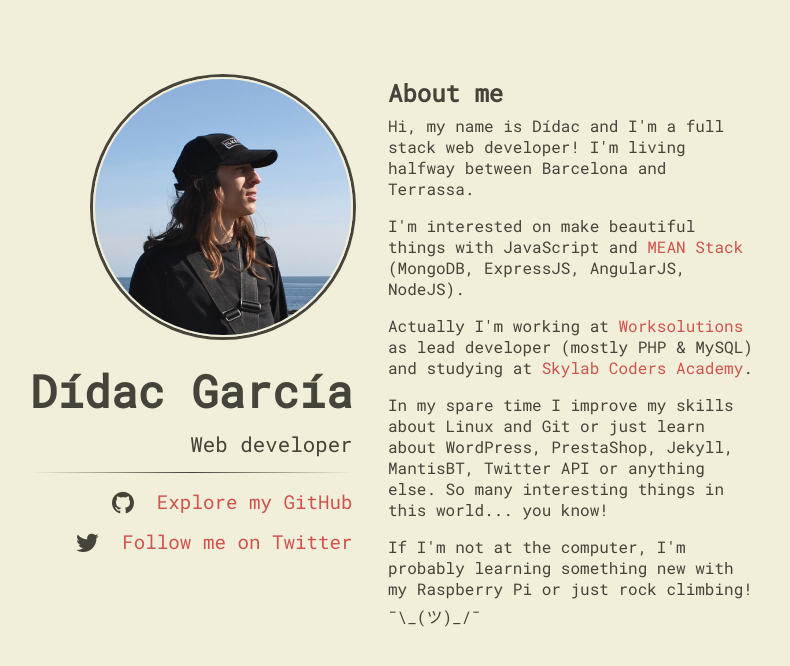
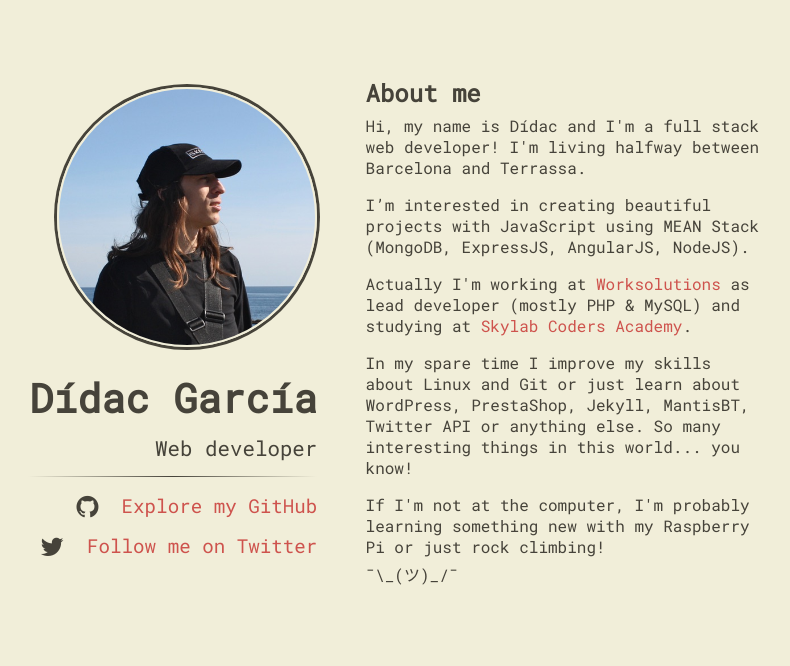
Before and after one commit to didaquis/didaquis, a Jekyll site: the page built from index.html, in a window 1280 px wide. Shown: the top 666 px of the page, without its empty margins (252-1042 px from the left). Built offline with Jekyll 4.4.1, drawn with Linux system fonts in a browser that asks for light colours; nearby versions of some CDN libraries.

Commit message:
Mejorado el contenido y la visualización

```diff
--- a/_includes/content.html
+++ b/_includes/content.html
@@ -1,6 +1,6 @@
 <h2>About me</h2>
 <p>Hi, my name is Dídac and I'm a full stack web developer! I'm living halfway between Barcelona and Terrassa.</p>
-<p>I'm interested on make beautiful things with JavaScript and <a href="https://es.wikipedia.org/wiki/MEAN" target="_blank" title="MEAN stack on Wikipedia">MEAN Stack</a> (MongoDB, ExpressJS, AngularJS, NodeJS).</p>
+<p>I’m interested in creating beautiful projects with JavaScript using MEAN Stack (MongoDB, ExpressJS, AngularJS, NodeJS).</p>
 <p>Actually I'm working at <a href="https://worksolutions.es" target="_blank" title="Worksolutions">Worksolutions</a> as lead developer (mostly PHP & MySQL) and studying at <a href="http://www.skylabcoders.com/es" target="_blank" title="Skylab Coders Academy">Skylab Coders Academy</a>.</p>
 <p>In my spare time I improve my skills about Linux and Git or just learn about WordPress, PrestaShop, Jekyll, MantisBT, Twitter API or anything else. So many interesting things in this world... you know!</p>
 <p>If I'm not at the computer, I'm probably learning something new with my Raspberry Pi or just rock climbing!<br><span style="white-space: nowrap; line-height: 220%;">¯\_(ツ)_/¯</span></p>
--- a/assets/main.scss
+++ b/assets/main.scss
@@ -11,12 +11,14 @@ body {
 	background-color: $background-color;
 }
 
-header,
-main {
-	margin-bottom: 30px;
-	padding: 0 14px;
+header {
+	margin-bottom: 36px;
+	padding: 10px 14px 0 14px;
 }
 
+main {
+	margin-bottom: 36px;
+}
 
 h2 {
 	margin-top: 20px;
@@ -78,7 +80,7 @@ since it must be aligned with the content */
 
 /*** author ***/
 .author-container h1 {
-	font-size: 2.8em;
+	font-size: 2.5em;
 	margin-top: 20px;
 	margin-bottom: 0;
 	text-align: center;
@@ -123,7 +125,7 @@ footer {
 /* All other devices (768px and up) */
 @media (min-width: 768px) {
 	.wrapper {
-		width: 744px;
+		width: 748px;
 	}
 
 	/* the header column stays left and has a dynamic width with all contents
@@ -140,8 +142,13 @@ footer {
 	}
 
 	main {
-		width: 50%;
-		margin-left: 50%;
-		padding: 0;
+		width: 53%;
+		margin-left: 47%;
 	}
 }
+
+@media (max-width: 500px) {
+	main {
+		padding: 0 0 0 10px;
+	}
+}
```
